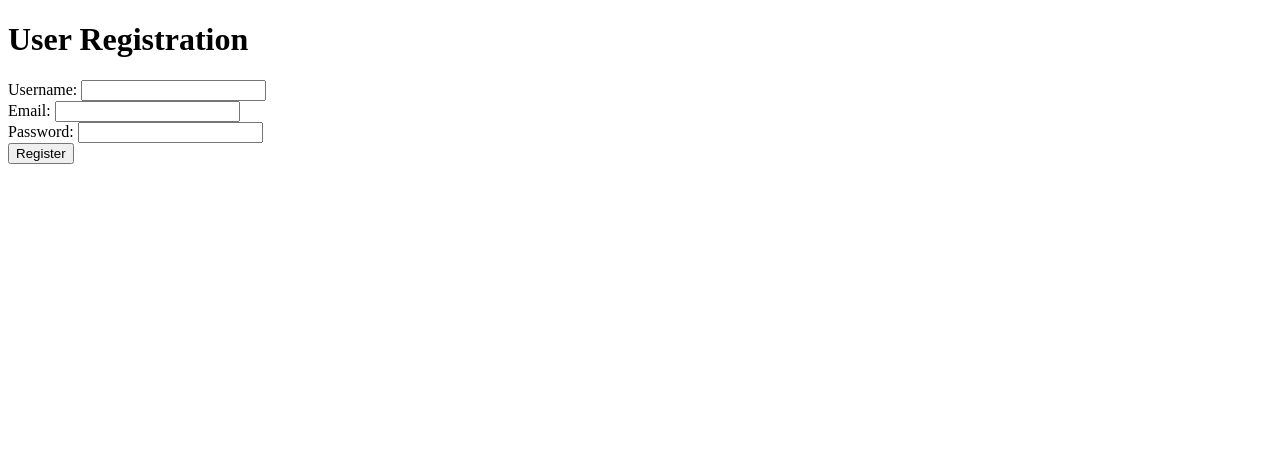
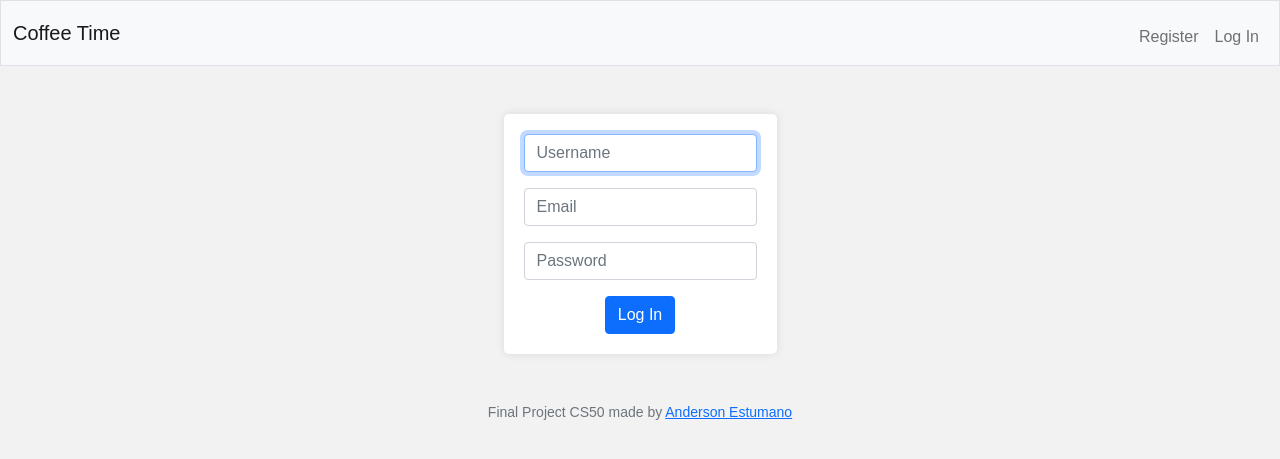
Before and after one commit to AndersonEstumano/CoffeeTimeApp, a Flask app: page /register in a window 1280 px wide. Shown: the top 459 px of the page. Run offline with Flask 3, Linux system fonts and the light colour scheme.

Commit message:
Added login and register routers and their templates

```diff
--- a/backend/app.py
+++ b/backend/app.py
@@ -1,8 +1,10 @@
 import sqlite3
-from flask import Flask, request, render_template, redirect, url_for
+from flask import Flask, request, render_template, redirect, url_for, session
 from flask_sqlalchemy import SQLAlchemy
 import re
-from werkzeug.security import generate_password_hash
+from werkzeug.security import generate_password_hash, check_password_hash
+from helpers import apology, login_required
+from flask_session import Session
 
 # Initialize the Flask app
 app = Flask(__name__, template_folder='../frontend/templates', static_folder='../frontend/static')
@@ -10,6 +12,10 @@ app = Flask(__name__, template_folder='../frontend/templates', static_folder='..
 # Configure SQLite database connection
 app.config['SQLALCHEMY_DATABASE_URI'] = 'sqlite:///database.db'
 db = SQLAlchemy(app)
+
+app.config["SESSION_PERMANENT"] = False
+app.config["SESSION_TYPE"] = "filesystem"
+Session(app)
 
 DATABASE = 'database.db'
 
@@ -65,14 +71,41 @@ def register():
             return 'Email address is already registered.'
 
         # Hash the user's password for security
-        hashed_password = generate_password_hash(password, method='sha256')
+        hashed_password = generate_password_hash(password, "pbkdf2", 16)
 
         # Create a new User object and add it to the database
         new_user = User(username=username, email=email, password=hashed_password)
         db.session.add(new_user)
         db.session.commit()
 
-        return 'Registration successful!'
+        return redirect('/login')
 
     else:
         return render_template('register.html')
+
+@app.route('/login', methods=['GET', 'POST'])
+def login():
+    # Clear the session
+    session.clear()
+
+    if request.method == 'POST':
+        # Get user login data from the form
+        username = request.form['username']
+        password = request.form['password']
+
+        # Query the database for the user
+        user = User.query.filter_by(username=username).first()
+
+        # Check if the user exists and the password is correct
+        if not user or not check_password_hash(user.password, password):
+            return apology("Invalid username and/or password", 403)
+
+        # Store the user's data in the session
+        session['user_id'] = user.id
+        session['username'] = user.username
+        session['email'] = user.email
+
+        return apology('TODO')
+
+    else:
+        return render_template('login.html')
--- /dev/null
+++ b/frontend/static/styles.css
@@ -0,0 +1,12 @@
+body {
+    font-family: Arial, sans-serif;
+    background-color: #f2f2f2;
+    text-align: center;
+}
+form {
+    background-color: #fff;
+    padding: 20px;
+    border-radius: 5px;
+    box-shadow: 0 0 10px rgba(0, 0, 0, 0.1);
+    display: inline-block;
+}
--- /dev/null
+++ b/frontend/templates/layout.html
@@ -0,0 +1,68 @@
+<!DOCTYPE html>
+
+<html lang="en">
+
+    <head>
+
+        <meta charset="utf-8">
+        <meta name="viewport" content="initial-scale=1, width=device-width">
+
+        <!-- http://getbootstrap.com/docs/5.1/ -->
+        <link crossorigin="anonymous" href="https://cdn.jsdelivr.net/npm/bootstrap@5.1.3/dist/css/bootstrap.min.css" integrity="sha384-1BmE4kWBq78iYhFldvKuhfTAU6auU8tT94WrHftjDbrCEXSU1oBoqyl2QvZ6jIW3" rel="stylesheet">
+        <script crossorigin="anonymous" src="https://cdn.jsdelivr.net/npm/bootstrap@5.1.3/dist/js/bootstrap.bundle.min.js" integrity="sha384-ka7Sk0Gln4gmtz2MlQnikT1wXgYsOg+OMhuP+IlRH9sENBO0LRn5q+8nbTov4+1p"></script>
+
+        <link href="../static/styles.css" rel="stylesheet">
+
+        <title>Coffe Time: {% block title %}{% endblock %}</title>
+
+    </head>
+
+    <body>
+
+        <nav class="bg-light border navbar navbar-expand-md navbar-light">
+            <div class="container-fluid">
+                <a class="navbar-brand" href="/">Coffee Time</span></a>
+                <button aria-controls="navbar" aria-expanded="false" aria-label="Toggle navigation" class="navbar-toggler" data-bs-target="#navbar" data-bs-toggle="collapse" type="button">
+                    <span class="navbar-toggler-icon"></span>
+                </button>
+                <div class="collapse navbar-collapse" id="navbar">
+                    {% if session["user_id"] %}
+                        <ul class="navbar-nav me-auto mt-2">
+                            <li class="nav-item"><a class="nav-link" href="/quote">Quote</a></li>
+                            <li class="nav-item"><a class="nav-link" href="/buy">Buy</a></li>
+                            <li class="nav-item"><a class="nav-link" href="/sell">Sell</a></li>
+                            <li class="nav-item"><a class="nav-link" href="/history">History</a></li>
+                        </ul>
+                        <ul class="navbar-nav ms-auto mt-2">
+                            <li class="nav-item"><a class="nav-link" href="/logout">Log Out</a></li>
+                            <li class="nav-intem"><a class="nav-link" href="/change">Change Password</a></li>
+                        </ul>
+                    {% else %}
+                        <ul class="navbar-nav ms-auto mt-2">
+                            <li class="nav-item"><a class="nav-link" href="/register">Register</a></li>
+                            <li class="nav-item"><a class="nav-link" href="/login">Log In</a></li>
+                        </ul>
+                    {% endif %}
+                </div>
+            </div>
+        </nav>
+
+        {% if get_flashed_messages() %}
+            <header>
+                <div class="alert alert-primary mb-0 text-center" role="alert">
+                    {{ get_flashed_messages() | join(" ") }}
+                </div>
+            </header>
+        {% endif %}
+
+        <main class="container-fluid py-5 text-center">
+            {% block main %}{% endblock %}
+        </main>
+
+        <footer class="mb-5 small text-center text-muted">
+            Final Project CS50 made by <a href="https://linkedin.com/AndersonEstumano">Anderson Estumano</a>
+        </footer>
+
+    </body>
+
+</html>
--- a/frontend/templates/register.html
+++ b/frontend/templates/register.html
@@ -1,21 +1,20 @@
-<!DOCTYPE html>
-<html>
-<head>
-    <title>User Registration</title>
-</head>
-<body>
-    <h1>User Registration</h1>
-    <form method="POST" action="/register">
-        <label for="username">Username:</label>
-        <input type="text" id="username" name="username" required minlength="4" maxlength="20" pattern="[A-Za-z0-9]+"><br>
+{% extends "layout.html" %}
 
-        <label for="email">Email:</label>
-        <input type="email" id="email" name="email" required><br>
+{% block title %}
+    Register
+{% endblock %}
 
-        <label for="password">Password:</label>
-        <input type="password" id="password" name="password" required minlength="4"><br>
-
-        <input type="submit" value="Register">
+{% block main %}
+    <form action="/register" method="post">
+        <div class="mb-3">
+            <input autocomplete="off" autofocus class="form-control mx-auto w-auto" id="username" name="username" placeholder="Username" type="text" required>
+        </div>
+        <div class="mb-3">
+            <input class="form-control mx-auto w-auto" id="email" name="email" placeholder="Email" type="email" required>
+        </div>
+        <div class="mb-3">
+            <input class="form-control mx-auto w-auto" id="password" name="password" placeholder="Password" type="password" required>
+        </div>
+        <button class="btn btn-primary" type="submit">Log In</button>
     </form>
-</body>
-</html>
+{% endblock %}
```
Also changed, not shown: backend/helpers.py (added, +37 -0 lines), frontend/templates/apology.html (added, +10 -0 lines), frontend/templates/login.html (added, +17 -0 lines), backend/instance/database.db, 2 other files.
